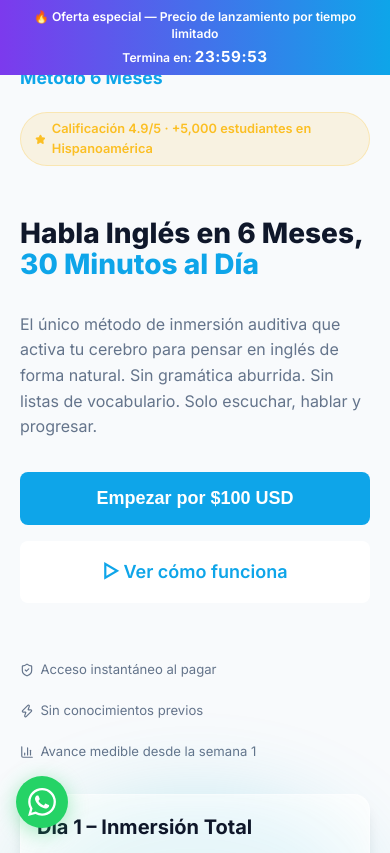
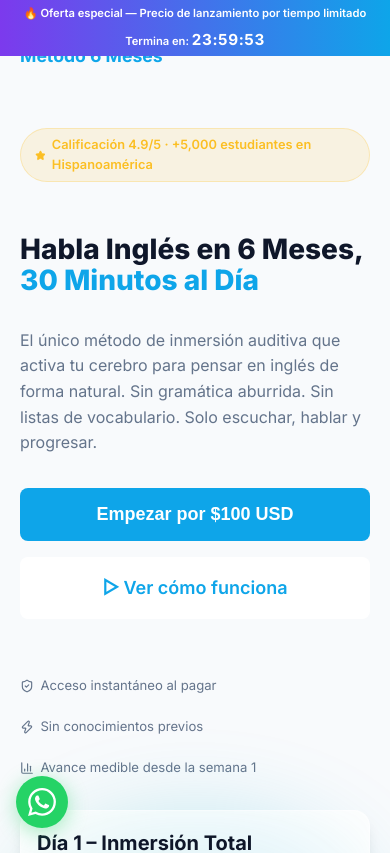
Before and after one commit to raulcharris28/metodo-6-meses, a Next.js app: page / in a window 390 px wide. Shown: the top 853 px of the page. Built offline with nearby package versions, Linux system fonts and the light colour scheme.

Commit message:
Fix: mobile urgency bar stays 1 line navbar no overlap

```diff
--- a/src/app/page.module.css
+++ b/src/app/page.module.css
@@ -1382,29 +1382,35 @@
 
   /* ── Urgency Bar ── */
   .urgencyBar {
-    flex-direction: column;
-    gap: 0.25rem;
-    padding: 0.5rem 1rem;
-    font-size: 0.76rem;
+    flex-direction: row;
+    gap: 0.5rem;
+    padding: 0.35rem 0.75rem;
+    font-size: 0.7rem;
+    white-space: nowrap;
+    overflow: hidden;
+  }
+
+  .countdownInline {
+    flex-shrink: 0;
   }
 
   /* ── Navbar ── */
   .navbar {
-    top: 52px; /* slightly more room for 2-line urgency bar */
-    padding: 0.75rem 1.25rem;
+    top: 32px; /* height of single-line urgency bar */
+    padding: 0.6rem 1.25rem;
   }
 
   .navLinks {
-    display: none; /* hide desktop nav links on mobile */
+    display: none;
   }
 
   .logo {
     font-size: 1.1rem;
   }
 
-  /* ── Hero ── */
+  /* ── Hero (push down past urgency bar + navbar) ── */
   .hero {
-    padding: 7rem 1.25rem 3rem;
+    padding: 8rem 1.25rem 3rem;
     gap: 2rem;
   }
 
```
